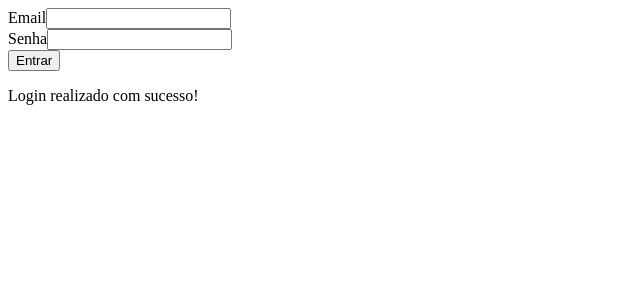
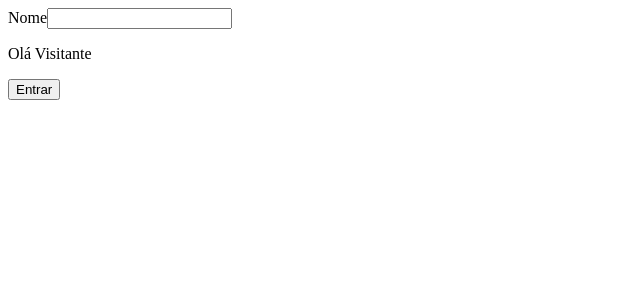
Before and after one commit to matsoaresp/Praticas-nextjs, a React (Vite) app: page / in a window 1280 px wide. Shown: the top 300 px of the page, without its empty margins (0-640 px from the left). Built offline with nearby package versions, Linux system fonts and the light colour scheme.

Commit message:
novos codigos

```diff
--- a/src/components/DefaultForm/index.tsx
+++ b/src/components/DefaultForm/index.tsx
@@ -1,65 +1,32 @@
 import { useState } from "react";
-import Alert from "../Alert";
+import Greeting from "../Greeting";
 
 
 
 export default function DefaultForm() {
 
-    const [email, setEmail] = useState('');
-    const [senha, setSenha] = useState('');
-    const [statusAlert, setStatusAlert] = useState<'info' | 'succes' | 'error'>('succes')
+    const [nome, setNome] = useState(undefined);
 
-    const handleConfirm = (e: React.FormEvent) => {
-        e.preventDefault()
-
-        if(!email || !senha) {
-            setStatusAlert('error')
-            return
-        }
-
-        setStatusAlert('succes')
-
-    }
     return (
         <div>
-            <form onSubmit={handleConfirm}>
+            <form>
                 <div>
-                    <label>Email</label>
+                    <label>Nome</label>
 
                     <input
                         type="text"
-                        value={email}
-                        onChange={(e) => setEmail(e.target.value)}
+                        value={nome}
+                        onChange={(e) => setNome(e.target.value)}
                     />
                 </div>
 
-                <div>
-                    <label>Senha</label>
-                    <input
-                        value={senha}
-                        type="password"
-                        onChange={(e) => setSenha(e.target.value)}
-                    />
-                </div>
+                <Greeting
+                name={nome}>
+
+                </Greeting>
+
                 <button type="submit">Entrar</button>
-
-                {statusAlert === 'error' && (
-
-                    <Alert
-                        type="error"
-                        message="Preencha email e senha"
-                    />
-                )}
-
-                {statusAlert === 'succes' && (
-                    <Alert
-                    type="succes"
-                    message="Login realizado com sucesso!"
-                    ></Alert>
-                )}
             </form>
-
-
         </div>
     );
 }
--- /dev/null
+++ b/src/components/Greeting/index.tsx
@@ -0,0 +1,14 @@
+
+type GreetingProps = {
+
+    name?: string
+}
+export default function Greeting ({name = 'Visitante'}: GreetingProps) {
+
+return (
+    <div>
+        <p>Olá {name}</p>
+    </div>
+)
+
+}
```
